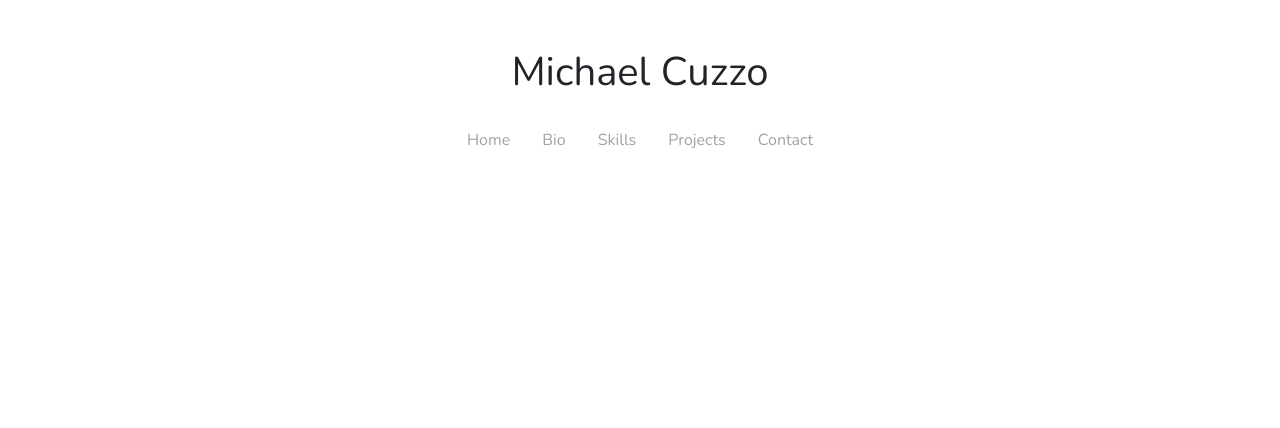
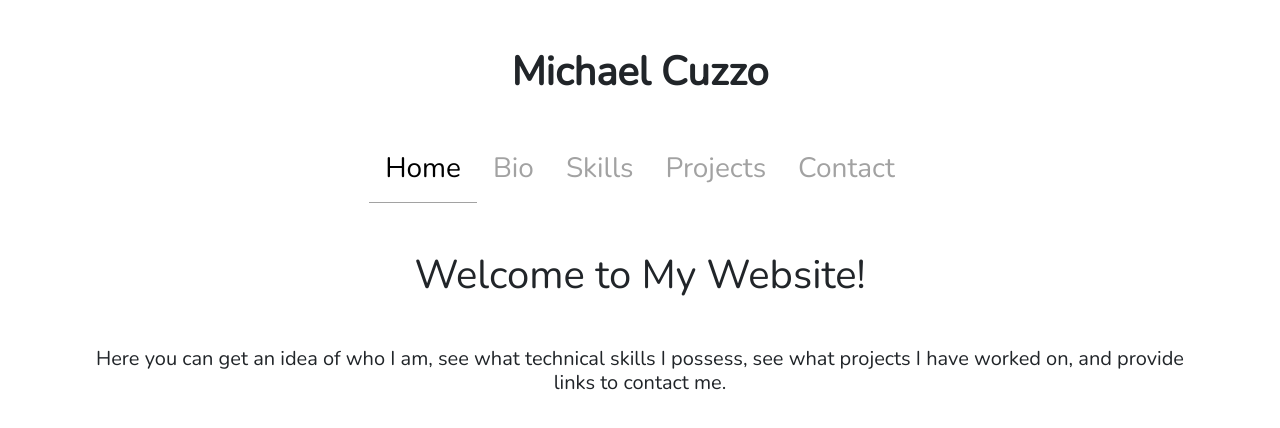
Before and after one commit to MikeCuzzo/MikeCuzzo.github.io, a React (Create React App) app in the folder my-site/: page / in a window 1280 px wide. Shown: the top 428 px of the page. Built offline with nearby package versions, Linux system fonts and the light colour scheme.

Commit message:
Fixed NavBar focus styling

```diff
--- a/my-site/src/App.css
+++ b/my-site/src/App.css
@@ -12,12 +12,21 @@
     color: black !important;
 }
 
-.nav-link:focus {
+.nav-link-focus {
     color: black !important;
     border-bottom: 1px solid #a2a2a2;
+}
+
+.card:hover {
+    background-color: #e4e4e4;
 }
 
 a {
     color: black !important;
     text-decoration: none !important;
-  }
+}
+
+#linkedin-icon {
+    height: 10rem;
+    width: 10rem;
+}
--- a/my-site/src/App.jsx
+++ b/my-site/src/App.jsx
@@ -1,5 +1,5 @@
 import './App.css';
-import { Bio,Contact,Header,Projects,Skills } from './components';
+import { Bio, Contact, Header, Home, Projects, Skills } from './components';
 import 'bootstrap';
 import 'bootstrap/dist/css/bootstrap.min.css';
 import { BrowserRouter as Router, Routes, Route } from 'react-router-dom';
@@ -10,7 +10,8 @@ function App() {
       <Router>
         <Header />
         <Routes>
-          <Route path="bio" element={<Bio/>}/>
+          <Route path="/" element={<Home />} />
+          <Route path="bio" element={<Bio />} />
           <Route path="skills" element={<Skills />} />
           <Route path="projects" element={<Projects />} />
           <Route path="contact" element={<Contact />} />
--- a/my-site/src/components/bio.jsx
+++ b/my-site/src/components/bio.jsx
@@ -11,11 +11,17 @@ export const Bio = props => {
     }, []);
 
     if (!account) {
-        return <Loading/>
+        return <div>
+            <h2>About Me</h2>
+            <Loading />
+        </div>
     }
 
     return <div className="container">
-        <h1>About Me</h1>
-        <p>{account.bio}</p>
+        <h2 className="mb-5">About Me</h2>
+        <div className="row">
+            <img src={account.avatar_url} alt="my-photo" className="col-3 rounded-circle" />
+            <p className="col-8 align-middle">{account.bio}</p>
+        </div>
     </div>
 }
--- a/my-site/src/components/contact.jsx
+++ b/my-site/src/components/contact.jsx
@@ -3,13 +3,20 @@ import React from "react";
 export const Contact = props => {
     return (
         <div className="container">
-            <h1>Contact Me</h1>
-            <a href="https://www.linkedin.com/in/michael-cuzzo-24823117b/" target="_blank" rel="noopener noreferrer">
-                LinkedIn
-            </a>
-            <a href="mailto:mcuzzo71@gmail.com" target="_blank" rel="noopener noreferrer">
-                Email Me
-            </a>
+            <h2>Contact Me</h2>
+            <div className="row justify-content-evenly">
+                <div className="col-3">
+                    <p>Connect with me on linkedin</p>
+                    <a href="https://www.linkedin.com/in/michael-cuzzo-24823117b/" target="_blank" rel="noopener noreferrer">
+                        <img src="https://cdn-icons-png.flaticon.com/512/174/174857.png" id="linkedin-icon" />
+                    </a>
+                </div>
+                <div className="col-3">
+                    <a href="mailto:mcuzzo71@gmail.com" target="_blank" rel="noopener noreferrer">
+                        Email Me
+                    </a>
+                </div>
+            </div>
         </div>
     );
 }
--- a/my-site/src/components/header.jsx
+++ b/my-site/src/components/header.jsx
@@ -1,30 +1,39 @@
 import React from "react";
 import { NavLink } from "react-router-dom";
+import { useHistory } from "react-router-dom";
 
 export const Header = props => {
     return (
         <div className="header mt-5">
-            <h1 className="name">Michael Cuzzo</h1>
-            <nav className="nav justify-content-center mt-4 mb-5">
-                <hr size="10" />
-                <NavLink to="/" className="nav-link active">
-                    Home
+            <h1 className="fw-bold">Michael Cuzzo</h1>
+            <nav className="nav justify-content-center mt-5 mb-5">
+                <NavLink to="/"
+                    className={(navData) =>
+                        navData.isActive ? "nav-link nav-link-focus" : "nav-link"}>
+                    <h3>Home</h3>
                 </NavLink>
-                <NavLink to="bio" className="nav-link">
-                    Bio
+                <NavLink to="bio"
+                    className={(navData) =>
+                        navData.isActive ? "nav-link nav-link-focus" : "nav-link"}>
+                    <h3>Bio</h3>
                 </NavLink>
-                <NavLink to="skills" className="nav-link">
-                    Skills
+                <NavLink to="skills"
+                    className={(navData) =>
+                        navData.isActive ? "nav-link nav-link-focus" : "nav-link"}>
+                    <h3>Skills</h3>
                 </NavLink>
-                <NavLink to="projects" className="nav-link">
-                    Projects
+                <NavLink to="projects"
+                    className={(navData) =>
+                        navData.isActive ? "nav-link nav-link-focus" : "nav-link"}>
+                    <h3>Projects</h3>
                 </NavLink>
-                <NavLink to="contact" className="nav-link">
-                    Contact
+                <NavLink to="contact"
+                    className={(navData) =>
+                        navData.isActive ? "nav-link nav-link-focus" : "nav-link"}>
+                    <h3>Contact</h3>
                 </NavLink>
                 <hr />
             </nav>
-            {/* <img src={account.avatar_url} alt="my-photo" className="my-photo" /> */}
         </div>
     );
 }
--- /dev/null
+++ b/my-site/src/components/home.jsx
@@ -0,0 +1,15 @@
+import React from "react";
+
+export const Home = props => {
+    return (
+        <div className="container">
+            <h1 className="mb-5">Welcome to My Website!</h1>
+            <h5>
+                Here you can get an idea of who I am,
+                see what technical skills I possess,
+                see what projects I have worked on,
+                and provide links to contact me.
+            </h5>
+        </div>
+    )
+}
--- a/my-site/src/components/index.js
+++ b/my-site/src/components/index.js
@@ -1,5 +1,6 @@
 export * from './bio';
 export * from './contact';
 export * from './header';
+export * from './home';
 export * from './projects';
 export * from './skills';
--- a/my-site/src/components/projects.jsx
+++ b/my-site/src/components/projects.jsx
@@ -11,20 +11,23 @@ export const Projects = props => {
     }, []);
 
     if (!repo) {
-        return <Loading />
+        return <div>
+            <h2>My Projects</h2>
+            <Loading />
+        </div>
     }
     else { console.log(repo); }
 
     return <div className="container">
-        <h1>My Projects</h1>
+        <h2>My Projects</h2>
         <div className="row justify-content-evenly">
             {
                 repo.map((project) => <div className="card col-lg-4 m-4" key={project.id}>
                     <a href={project.html_url} target="_blank" rel="noopener noreferrer">
                         <div className="card-body">
                             <h3 className="card-title">{project.name}</h3>
-                            <span className="badge rounded-pill bg-primary">{project.language}</span>
-                            <p className="card-text">{project.description}</p>
+                            <span className="badge rounded-pill bg-primary mb-2">{project.language}</span>
+                            <p className="card-text align-middle">{project.description}</p>
                         </div>
                     </a>
                 </div>
--- a/my-site/src/components/skills.jsx
+++ b/my-site/src/components/skills.jsx
@@ -11,11 +11,14 @@ export const Skills = props => {
     }, []);
 
     if (!repo) {
-        return <Loading />
+        return <div>
+            <h2>My Skills</h2>
+            <Loading />
+        </div>
     }
     return (
-        <div className="mySkills">
-            <h1>My Skills</h1>
+        <div>
+            <h2>My Skills</h2>
         </div>
     )
 }
```
